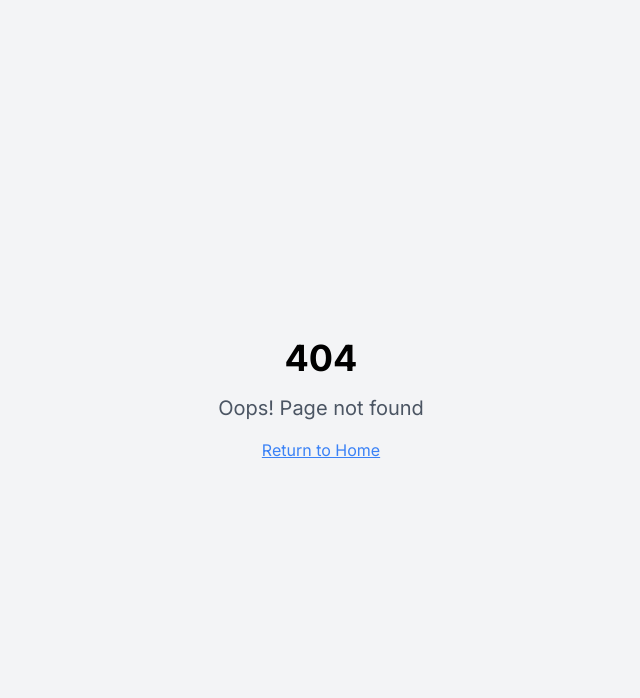
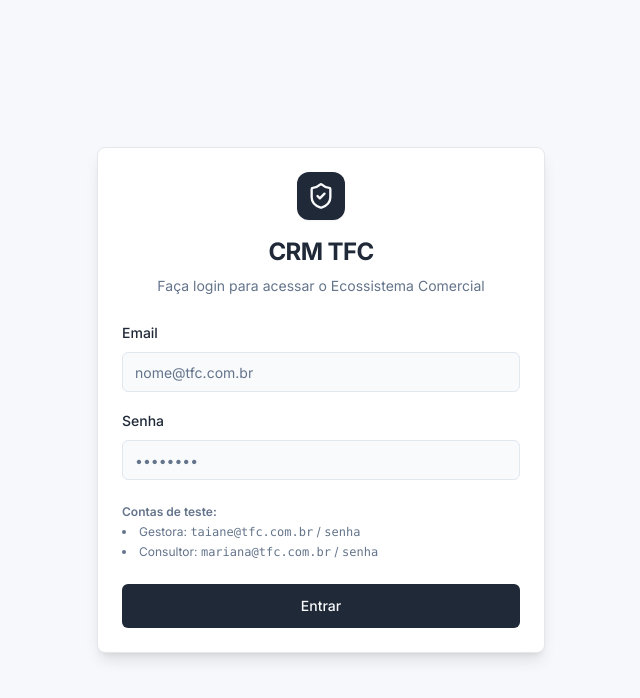
Before and after one commit to TaianeCarige/GEST-O-COMERCIAL-TFC-SEGUROS, a React (Vite) app: page /login in a window 1280 px wide. Before the commit this address had no page. Shown: the top 698 px of the page, without its empty margins (319-959 px from the left). Built offline with nearby package versions, Linux system fonts and the light colour scheme.

Commit message:
feat: Implement user authentication and RBAC

```diff
--- a/src/App.tsx
+++ b/src/App.tsx
@@ -18,6 +18,7 @@ import AvailableLeads from './pages/AvailableLeads'
 import Reactivation from './pages/Reactivation'
 import VIPMentor from './pages/VIPMentor'
 import Users from './pages/Users'
+import Login from './pages/Login'
 
 const App = () => (
   <BrowserRouter future={{ v7_startTransition: false, v7_relativeSplatPath: false }}>
@@ -26,6 +27,7 @@ const App = () => (
         <Toaster />
         <Sonner />
         <Routes>
+          <Route path="/login" element={<Login />} />
           <Route element={<Layout />}>
             <Route path="/" element={<Index />} />
             <Route path="/leads" element={<Leads />} />
--- a/src/components/Layout.tsx
+++ b/src/components/Layout.tsx
@@ -1,4 +1,4 @@
-import { Outlet, Link, useLocation } from 'react-router-dom'
+import { Outlet, Link, useLocation, Navigate } from 'react-router-dom'
 import useAppStore from '@/stores/useAppStore'
 import { Popover, PopoverContent, PopoverTrigger } from '@/components/ui/popover'
 import {
@@ -38,6 +38,7 @@ import {
   Sparkles,
   Inbox,
   ShieldCheck,
+  LogOut,
 } from 'lucide-react'
 import { Input } from '@/components/ui/input'
 import { Button } from '@/components/ui/button'
@@ -112,7 +113,12 @@ export function AppSidebar() {
 }
 
 export default function Layout() {
-  const { consultants, currentUser, setCurrentUser, reminders } = useAppStore()
+  const { consultants, currentUser, isAuthenticated, logout, reminders } = useAppStore()
+
+  if (!isAuthenticated) {
+    return <Navigate to="/login" replace />
+  }
+
   const me = consultants.find((c) => c.id === currentUser)
 
   const myReminders =
@@ -189,19 +195,15 @@ export default function Layout() {
                     </Button>
                   </DropdownMenuTrigger>
                   <DropdownMenuContent align="end" className="w-56">
-                    <DropdownMenuLabel>Alternar Visualização</DropdownMenuLabel>
+                    <DropdownMenuLabel>Minha Conta</DropdownMenuLabel>
                     <DropdownMenuSeparator />
-                    {consultants.map((c) => (
-                      <DropdownMenuItem
-                        key={c.id}
-                        onClick={() => setCurrentUser(c.id)}
-                        className={c.id === currentUser ? 'bg-muted font-medium' : ''}
-                      >
-                        <UserCircle className="mr-2 h-4 w-4" />
-                        <span>{c.name}</span>
-                        <span className="ml-auto text-xs text-muted-foreground">{c.role}</span>
-                      </DropdownMenuItem>
-                    ))}
+                    <DropdownMenuItem
+                      onClick={logout}
+                      className="text-destructive focus:text-destructive focus:bg-destructive/10 cursor-pointer"
+                    >
+                      <LogOut className="mr-2 h-4 w-4" />
+                      <span>Sair da conta</span>
+                    </DropdownMenuItem>
                   </DropdownMenuContent>
                 </DropdownMenu>
               </div>
--- /dev/null
+++ b/src/pages/Login.tsx
@@ -0,0 +1,96 @@
+import React, { useState } from 'react'
+import { useNavigate } from 'react-router-dom'
+import useAppStore from '@/stores/useAppStore'
+import {
+  Card,
+  CardContent,
+  CardDescription,
+  CardHeader,
+  CardTitle,
+  CardFooter,
+} from '@/components/ui/card'
+import { Input } from '@/components/ui/input'
+import { Label } from '@/components/ui/label'
+import { Button } from '@/components/ui/button'
+import { useToast } from '@/hooks/use-toast'
+import { ShieldCheck } from 'lucide-react'
+
+export default function Login() {
+  const [email, setEmail] = useState('')
+  const [password, setPassword] = useState('')
+  const { login } = useAppStore()
+  const navigate = useNavigate()
+  const { toast } = useToast()
+
+  const handleLogin = (e: React.FormEvent) => {
+    e.preventDefault()
+    const success = login(email, password)
+    if (success) {
+      navigate('/')
+    } else {
+      toast({
+        title: 'Erro de autenticação',
+        description: 'Email ou senha incorretos.',
+        variant: 'destructive',
+      })
+    }
+  }
+
+  return (
+    <div className="min-h-screen flex items-center justify-center bg-muted/30 p-4">
+      <Card className="w-full max-w-md shadow-lg animate-fade-in-up">
+        <CardHeader className="space-y-2 text-center pb-6">
+          <div className="mx-auto w-12 h-12 bg-primary text-primary-foreground rounded-xl flex items-center justify-center mb-2 shadow-sm">
+            <ShieldCheck className="w-7 h-7" />
+          </div>
+          <CardTitle className="text-2xl font-bold tracking-tight">CRM TFC</CardTitle>
+          <CardDescription>Faça login para acessar o Ecossistema Comercial</CardDescription>
+        </CardHeader>
+        <form onSubmit={handleLogin}>
+          <CardContent className="space-y-4">
+            <div className="space-y-2">
+              <Label htmlFor="email">Email</Label>
+              <Input
+                id="email"
+                type="email"
+                placeholder="nome@tfc.com.br"
+                value={email}
+                onChange={(e) => setEmail(e.target.value)}
+                required
+              />
+            </div>
+            <div className="space-y-2">
+              <Label htmlFor="password">Senha</Label>
+              <Input
+                id="password"
+                type="password"
+                placeholder="••••••••"
+                value={password}
+                onChange={(e) => setPassword(e.target.value)}
+                required
+              />
+            </div>
+            <div className="text-xs text-muted-foreground pt-2">
+              <p className="font-semibold">Contas de teste:</p>
+              <ul className="list-disc list-inside mt-1 space-y-1">
+                <li>
+                  Gestora: <span className="font-mono">taiane@tfc.com.br</span> /{' '}
+                  <span className="font-mono">senha</span>
+                </li>
+                <li>
+                  Consultor: <span className="font-mono">mariana@tfc.com.br</span> /{' '}
+                  <span className="font-mono">senha</span>
+                </li>
+              </ul>
+            </div>
+          </CardContent>
+          <CardFooter>
+            <Button type="submit" className="w-full h-11">
+              Entrar
+            </Button>
+          </CardFooter>
+        </form>
+      </Card>
+    </div>
+  )
+}
--- a/src/pages/Users.tsx
+++ b/src/pages/Users.tsx
@@ -66,12 +66,15 @@ export default function Users() {
   const isManager = me?.role === 'Gestora' || me?.role === 'Agência'
 
   const [newName, setNewName] = useState('')
+  const [newEmail, setNewEmail] = useState('')
   const [newRole, setNewRole] = useState<Role>('Consultor')
 
   const handleAddUser = () => {
-    if (!newName) return
+    if (!newName || !newEmail) return
     addConsultant({
       name: newName,
+      email: newEmail,
+      password: 'senha',
       role: newRole,
       color: `hsl(var(--chart-${Math.floor(Math.random() * 5) + 1}))`,
       callsGoal: 100,
@@ -82,14 +85,18 @@ export default function Users() {
       salesRealized: 0,
     })
     setNewName('')
-    toast({ title: 'Usuário Criado', description: 'O novo usuário foi adicionado com sucesso.' })
+    setNewEmail('')
+    toast({
+      title: 'Usuário Criado',
+      description: 'O novo usuário foi adicionado com sucesso. A senha padrão é "senha".',
+    })
   }
 
   const handleResetPassword = (id: string) => {
     resetPassword(id)
     toast({
       title: 'Senha Resetada',
-      description: 'Um link de recuperação foi enviado para o email do usuário.',
+      description: 'A senha do usuário foi redefinida para "senha".',
     })
   }
 
@@ -160,6 +167,15 @@ export default function Users() {
                   />
                 </div>
                 <div className="space-y-2">
+                  <Label>Email</Label>
+                  <Input
+                    type="email"
+                    value={newEmail}
+                    onChange={(e) => setNewEmail(e.target.value)}
+                    placeholder="Ex: ana@tfc.com.br"
+                  />
+                </div>
+                <div className="space-y-2">
                   <Label>Nível de Acesso (Cargo)</Label>
                   <Select value={newRole} onValueChange={(v: Role) => setNewRole(v)}>
                     <SelectTrigger>
@@ -172,7 +188,11 @@ export default function Users() {
                     </SelectContent>
                   </Select>
                 </div>
-                <Button className="w-full mt-2" onClick={handleAddUser} disabled={!newName.trim()}>
+                <Button
+                  className="w-full mt-2"
+                  onClick={handleAddUser}
+                  disabled={!newName.trim() || !newEmail.trim()}
+                >
                   Criar Acesso
                 </Button>
               </CardContent>
@@ -189,6 +209,7 @@ export default function Users() {
                     <TableHeader>
                       <TableRow>
                         <TableHead>Nome</TableHead>
+                        <TableHead>Email</TableHead>
                         <TableHead>Perfil</TableHead>
                         <TableHead className="text-right">Ações</TableHead>
                       </TableRow>
@@ -197,6 +218,7 @@ export default function Users() {
                       {consultants.map((c) => (
                         <TableRow key={c.id}>
                           <TableCell className="font-medium">{c.name}</TableCell>
+                          <TableCell className="text-muted-foreground text-sm">{c.email}</TableCell>
                           <TableCell>
                             <Badge
                               variant={
--- a/src/stores/useAppStore.tsx
+++ b/src/stores/useAppStore.tsx
@@ -1,4 +1,4 @@
-import React, { createContext, useContext, useState, ReactNode } from 'react'
+import React, { createContext, useContext, useState, useEffect, ReactNode } from 'react'
 
 export type Branch =
   | 'Automóveis/Frotas'
@@ -52,6 +52,8 @@ export interface Category {
 export interface Consultant {
   id: string
   name: string
+  email: string
+  password?: string
   color: string
   role: Role
   managerId?: string
@@ -134,6 +136,8 @@ const MOCK_CONSULTANTS: Consultant[] = [
   {
     id: '1',
     name: 'Taiane',
+    email: 'taiane@tfc.com.br',
+    password: 'senha',
     color: 'hsl(var(--chart-1))',
     role: 'Gestora',
     callsGoal: 0,
@@ -146,6 +150,8 @@ const MOCK_CONSULTANTS: Consultant[] = [
   {
     id: '2',
     name: 'Carlos',
+    email: 'carlos@tfc.com.br',
+    password: 'senha',
     color: 'hsl(var(--chart-2))',
     role: 'Gestora',
     managerId: '1',
@@ -159,6 +165,8 @@ const MOCK_CONSULTANTS: Consultant[] = [
   {
     id: '3',
     name: 'Mariana',
+    email: 'mariana@tfc.com.br',
+    password: 'senha',
     color: 'hsl(var(--chart-3))',
     role: 'Consultor',
     managerId: '2',
@@ -172,6 +180,8 @@ const MOCK_CONSULTANTS: Consultant[] = [
   {
     id: '4',
     name: 'João',
+    email: 'joao@tfc.com.br',
+    password: 'senha',
     color: 'hsl(var(--chart-4))',
     role: 'Consultor',
     managerId: '2',
@@ -321,8 +331,10 @@ const DEFAULT_PERMISSIONS: RolePermissions = {
 }
 
 interface AppStore {
+  isAuthenticated: boolean
+  login: (email: string, password?: string) => boolean
+  logout: () => void
   currentUser: string
-  setCurrentUser: (id: string) => void
   permissions: RolePermissions
   updatePermission: (role: Role, key: PermissionKey, value: boolean) => void
   categories: Category[]
@@ -361,21 +373,47 @@ interface AppStore {
 
 const AppContext = createContext<AppStore | undefined>(undefined)
 
+const getInitialState = <T,>(key: string, defaultValue: T): T => {
+  try {
+    const stored = localStorage.getItem(`tfc_${key}`)
+    if (stored) {
+      return JSON.parse(stored)
+    }
+  } catch (e) {
+    console.error('Error reading localStorage', e)
+  }
+  return defaultValue
+}
+
 export function AppStoreProvider({ children }: { children: ReactNode }) {
-  const [currentUser, setCurrentUser] = useState<string>('1')
-  const [permissions, setPermissions] = useState<RolePermissions>(DEFAULT_PERMISSIONS)
-  const [categories, setCategories] = useState<Category[]>([
+  const [isAuthenticated, setIsAuthenticated] = useState<boolean>(
+    getInitialState('isAuthenticated', false),
+  )
+  const [currentUser, setCurrentUser] = useState<string>(getInitialState('currentUser', ''))
+  const [permissions, setPermissions] = useState<RolePermissions>(
+    getInitialState('permissions', DEFAULT_PERMISSIONS),
+  )
+  const [categories, setCategories] = useState<Category[]>(
+    getInitialState('categories', [
       { id: '1327', name: '1327', isSystem: true },
       { id: 'Corporate', name: 'Corporate', isSystem: true },
-  ])
-  const [leads, setLeads] = useState<Lead[]>(MOCK_LEADS)
-  const [availableLeads, setAvailableLeads] = useState<AvailableLead[]>(MOCK_AVAILABLE_LEADS)
-  const [consultants, setConsultants] = useState<Consultant[]>(MOCK_CONSULTANTS)
-  const [gerentes1327, setGerentes1327] = useState<Gerente1327[]>([
+    ]),
+  )
+  const [leads, setLeads] = useState<Lead[]>(getInitialState('leads', MOCK_LEADS))
+  const [availableLeads, setAvailableLeads] = useState<AvailableLead[]>(
+    getInitialState('availableLeads', MOCK_AVAILABLE_LEADS),
+  )
+  const [consultants, setConsultants] = useState<Consultant[]>(
+    getInitialState('consultants', MOCK_CONSULTANTS),
+  )
+  const [gerentes1327, setGerentes1327] = useState<Gerente1327[]>(
+    getInitialState('gerentes1327', [
       { id: 'g1', name: 'Gerente João' },
       { id: 'g2', name: 'Gerente Maria' },
-  ])
-  const [reminders, setReminders] = useState<Reminder[]>([
+    ]),
+  )
+  const [reminders, setReminders] = useState<Reminder[]>(
+    getInitialState('reminders', [
       {
         id: 'r1',
         userId: '1',
@@ -385,7 +423,53 @@ export function AppStoreProvider({ children }: { children: ReactNode }) {
         status: 'Pendente',
         history: [],
       },
-  ])
+    ]),
+  )
+
+  useEffect(() => {
+    localStorage.setItem('tfc_isAuthenticated', JSON.stringify(isAuthenticated))
+  }, [isAuthenticated])
+  useEffect(() => {
+    localStorage.setItem('tfc_currentUser', JSON.stringify(currentUser))
+  }, [currentUser])
+  useEffect(() => {
+    localStorage.setItem('tfc_permissions', JSON.stringify(permissions))
+  }, [permissions])
+  useEffect(() => {
+    localStorage.setItem('tfc_categories', JSON.stringify(categories))
+  }, [categories])
+  useEffect(() => {
+    localStorage.setItem('tfc_leads', JSON.stringify(leads))
+  }, [leads])
+  useEffect(() => {
+    localStorage.setItem('tfc_availableLeads', JSON.stringify(availableLeads))
+  }, [availableLeads])
+  useEffect(() => {
+    localStorage.setItem('tfc_consultants', JSON.stringify(consultants))
+  }, [consultants])
+  useEffect(() => {
+    localStorage.setItem('tfc_gerentes1327', JSON.stringify(gerentes1327))
+  }, [gerentes1327])
+  useEffect(() => {
+    localStorage.setItem('tfc_reminders', JSON.stringify(reminders))
+  }, [reminders])
+
+  const login = (email: string, password?: string) => {
+    const user = consultants.find(
+      (c) => c.email.toLowerCase() === email.toLowerCase() && c.password === password,
+    )
+    if (user) {
+      setCurrentUser(user.id)
+      setIsAuthenticated(true)
+      return true
+    }
+    return false
+  }
+
+  const logout = () => {
+    setCurrentUser('')
+    setIsAuthenticated(false)
+  }
 
   const addCategory = (name: string) => {
     setCategories((prev) => [...prev, { id: `cat-${Date.now()}`, name }])
@@ -631,7 +715,7 @@ export function AppStoreProvider({ children }: { children: ReactNode }) {
   }
 
   const resetPassword = (id: string) => {
-    console.log(`Reset password for consultant ${id}`)
+    setConsultants((prev) => prev.map((c) => (c.id === id ? { ...c, password: 'senha' } : c)))
   }
 
   const updateConsultantGoals = (
@@ -655,8 +739,10 @@ export function AppStoreProvider({ children }: { children: ReactNode }) {
     AppContext.Provider,
     {
       value: {
+        isAuthenticated,
+        login,
+        logout,
         currentUser,
-        setCurrentUser,
         permissions,
         updatePermission,
         categories,
```
Also changed, not shown: .skip.config.json. Lines whose indentation alone changed are shown as unchanged.
